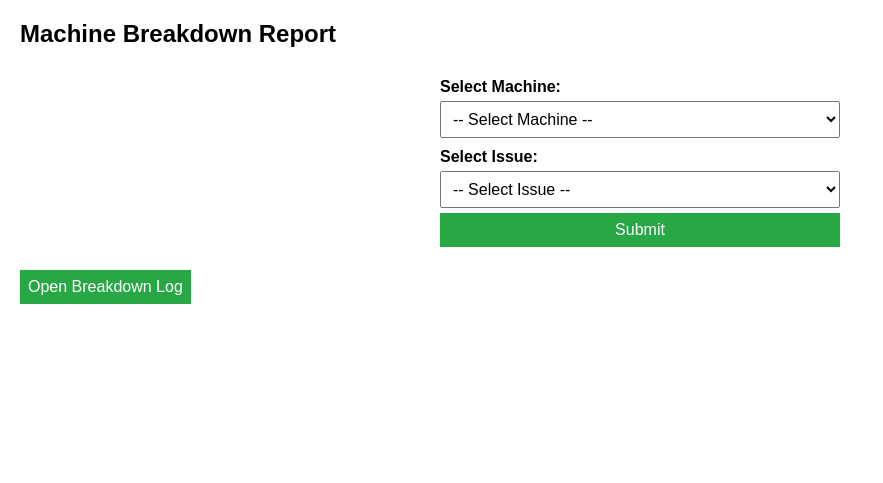
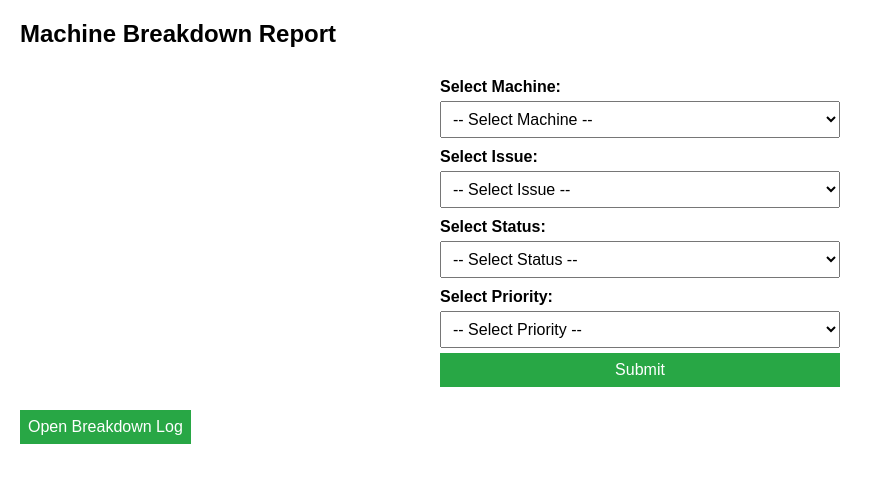
Before and after one commit to aryankhetarpal/Machine-Breakdown-1, a Python web app: template templates/index.html in a window 1280 px wide. Shown: the top 483 px of the page, without its empty margins (0-883 px from the left). Run offline with Jinja, Linux system fonts and the light colour scheme; the template is opened without the code that fills it, so the values that code supplies are empty.

Commit message:
added new fields

```diff
--- a/templates/index.html
+++ b/templates/index.html
@@ -69,6 +69,22 @@
       <option value="Spindle Feedback">Spindle Feedback</option>
     </select>
 
+    <label for="status">Select Status:</label>
+    <select id="status" name="status" required>
+      <option value="">-- Select Status --</option>
+      <option value="In Progress">In Progress</option>
+      <option value="Finished">Finished</option>
+      <option value="Pending">Pending</option>
+    </select>
+
+    <label for="priority">Select Priority:</label>
+    <select id="priority" name="priority" required>
+      <option value="">-- Select Priority --</option>
+      <option value="High">High</option>
+      <option value="Medium">Medium</option>
+      <option value="Low">Low</option>
+    </select>
+
     <button type="submit">Submit</button>
   </form>
 
@@ -84,6 +100,8 @@
 
       const machine = document.getElementById("machine_name").value;
       const issue = document.getElementById("issue").value;
+      const status = document.getElementById("status").value;
+      const priority = document.getElementById("priority").value;
 
       const url = `https://script.google.com/macros/s/AKfycbxNn8yFHjJLw1vS6AW9j0OaEG1IZnDVUVlSSfzWlus7Ztqp_RR2LT2RjU_NeZqQ_wXB_A/exec?machine=${encodeURIComponent(machine)}&issue=${encodeURIComponent(issue)}`;
 
```
Also changed, not shown: 1 other file.
